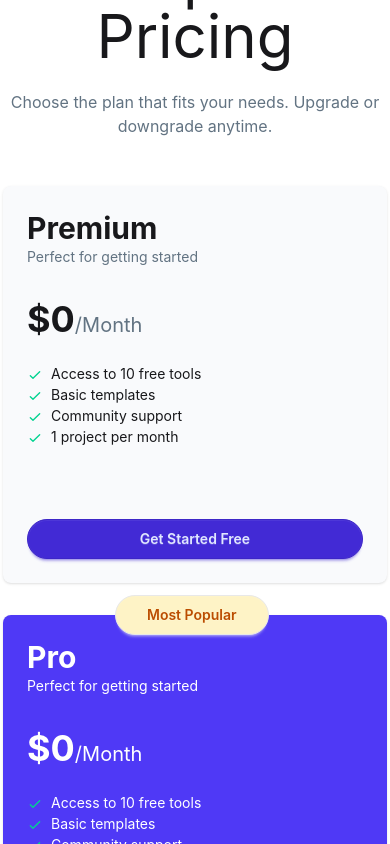
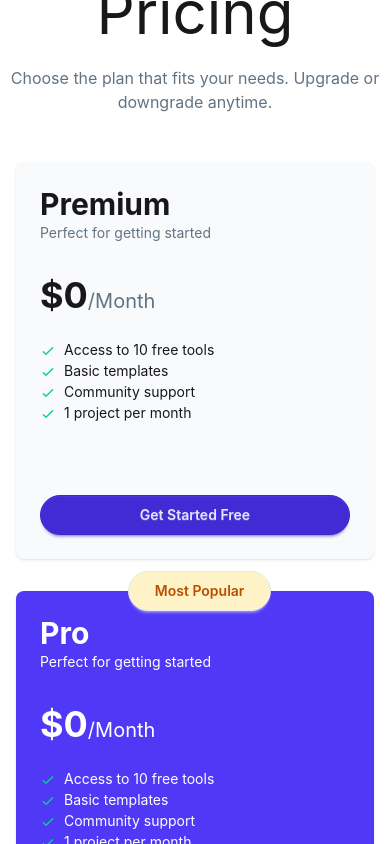
Before and after one commit to md-kudrot/Assignment-06, a React (Vite) app in the folder DigiTools-Platform/: page / in a window 390 px wide. Shown: the part 8120-8964 px from the top of the page. Built offline with nearby package versions, Linux system fonts and the light colour scheme.

Commit message:
feat: update page titles and improve UI elements in Hero, MainCart, and Transparent components

```diff
--- a/DigiTools-Platform/index.html
+++ b/DigiTools-Platform/index.html
@@ -4,7 +4,7 @@
     <meta charset="UTF-8" />
     <link rel="icon" type="image/svg+xml" href="/vite.svg" />
     <meta name="viewport" content="width=device-width, initial-scale=1.0" />
-    <title>Vite + React</title>
+    <title>DigiTools-Platfrom</title>
   </head>
   <body>
     <div id="root"></div>
--- a/DigiTools-Platform/src/componants/Hero/Hero.jsx
+++ b/DigiTools-Platform/src/componants/Hero/Hero.jsx
@@ -14,7 +14,7 @@ const Hero = () => {
                     />
 
                     <div className="part-1 flex flex-col gap-8">
-                        <div className="bg-[#E1E7FF] flex gap-1 items-center w-[80%] md:w-[70%]  px-4 py-2 rounded-2xl text-[#9514FA]">
+                        <div className="bg-[#E1E7FF] flex gap-1 items-center w-[85%] md:w-[70%]  px-4 py-2 rounded-2xl text-[#9514FA]">
                             <img src={buttonCercle} alt="cercle" />
                             New: AI-Powered Tools Available
                         </div>
--- a/DigiTools-Platform/src/componants/MainCartSection/MainCartSection.jsx
+++ b/DigiTools-Platform/src/componants/MainCartSection/MainCartSection.jsx
@@ -27,7 +27,7 @@ const MainCart = ({ dataPromise, buyCart, setBuyCart }) => {
 
     const Proceed = ()=>{
         setBuyCart([])
-        toast.error("Delete all successfuly")
+        toast.success("Proceed all successfuly")
     }
 
 
--- a/DigiTools-Platform/src/componants/Transparent/Transparent.jsx
+++ b/DigiTools-Platform/src/componants/Transparent/Transparent.jsx
@@ -7,7 +7,7 @@ const Transparent = () => {
                 <h1 className='text-6xl font-semiboldbold '>Simple, Transparent Pricing</h1>
                 <p className='text-[#627382]'>Choose the plan that fits your needs. Upgrade or downgrade anytime.</p>
 
-                <div className="flex flex-wrap md:gap-4 gap-8 items-center justify-center py-6">
+                <div className="flex flex-wrap md:gap-4 gap-8 items-center justify-center px-4 py-6">
                     <div className="card w-96  bg-[#F9FAFC] shadow-sm">
                         <div className="card-body">
                             <div className="flex flex-col items-start">
```
